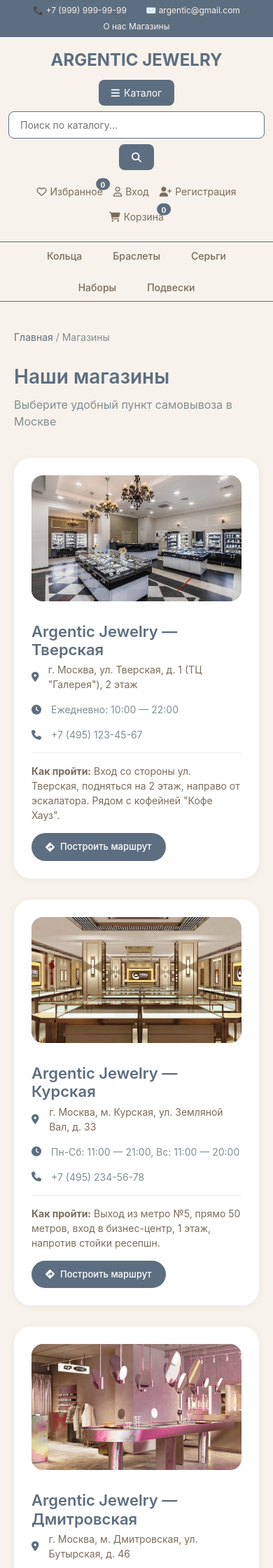
After one commit to kiraaamel/jewelry, a Django app: page /stores/ in a window 390 px wide. The commit adds this page. Shown: the top 2240 px of the page at 70% size. Run offline with Django 4.2, Linux system fonts and the light colour scheme; data that the repository does not hold is empty; parts of the project's set-up code (start-up, migrations or seed data) failed here and were passed over.

Commit message:
Страница Магазины

```diff
--- a/shop/urls.py
+++ b/shop/urls.py
@@ -23,6 +23,7 @@ urlpatterns = [
     path('favorites/', views.favorites, name='favorites'),
     path('product/<int:pk>/', views.product_detail, name='product_detail'),
     path('about/', views.about, name='about'),
+    path('stores/', views.stores, name='stores'),
     # ========== АУТЕНТИФИКАЦИЯ (allauth) ==========
     path('accounts/login/', allauth_views.LoginView.as_view(), name='account_login'),
     path('accounts/logout/', allauth_views.LogoutView.as_view(), name='account_logout'),
--- a/shop/views.py
+++ b/shop/views.py
@@ -371,3 +371,7 @@ def orders(request):
 def about(request):
     """Страница О нас"""
     return render(request, 'shop/about.html')
+
+def stores(request):
+    """Страница магазинов и пунктов самовывоза"""
+    return render(request, 'shop/stores.html')
--- a/templates/base.html
+++ b/templates/base.html
@@ -284,7 +284,7 @@
                 </div>
                 <div class="col-md-6 text-md-end text-center">
                     <a href="{% url 'about' %}">О нас</a>
-                    <a href="#">Магазины</a>
+                    <a href="{% url 'stores' %}">Магазины</a>
                 </div>
             </div>
         </div>
@@ -391,7 +391,7 @@
                 <div class="col-md-3">
                     <h5>О компании</h5>
                     <a href="{% url 'about' %}">О нас</a>
-                    <a href="#">Магазины</a>
+                    <a href="{% url 'stores' %}">Магазины</a>
                     <a href="#">Контакты</a>
                     <a href="#">Вакансии</a>
                 </div>
--- /dev/null
+++ b/templates/shop/stores.html
@@ -0,0 +1,337 @@
+{% extends 'base.html' %}
+{% load static %}
+
+{% block content %}
+<style>
+:root {
+    --bg-cream: #F7F2EB;
+    --accent: #5D6E80;
+    --brown: #7A6B5B;
+    --gray: #808E92;
+}
+
+.stores-page {
+    background: var(--bg-cream);
+    padding: 40px 0;
+    min-height: 70vh;
+}
+
+.stores-container {
+    max-width: 1200px;
+    margin: 0 auto;
+    padding: 0 20px;
+}
+
+/* хлебные крошки */
+.breadcrumbs {
+    font-size: 14px;
+    color: var(--gray);
+    margin-bottom: 30px;
+}
+
+.breadcrumbs a {
+    color: var(--accent);
+    text-decoration: none;
+}
+
+.breadcrumbs a:hover {
+    text-decoration: underline;
+}
+
+/* заголовок */
+.page-title {
+    font-size: 32px;
+    font-weight: 600;
+    color: var(--accent);
+    margin-bottom: 10px;
+}
+
+.page-subtitle {
+    font-size: 16px;
+    color: var(--gray);
+    margin-bottom: 40px;
+}
+
+/* карточка магазина */
+.store-card {
+    display: flex;
+    gap: 30px;
+    background: white;
+    border-radius: 24px;
+    padding: 25px;
+    margin-bottom: 30px;
+    box-shadow: 0 2px 12px rgba(0,0,0,0.05);
+    transition: transform 0.3s, box-shadow 0.3s;
+}
+
+.store-card:hover {
+    transform: translateY(-3px);
+    box-shadow: 0 8px 25px rgba(0,0,0,0.1);
+}
+
+/* фото магазина */
+.store-image {
+    flex: 0 0 300px;
+}
+
+.store-image img {
+    width: 100%;
+    height: 200px;
+    object-fit: cover;
+    border-radius: 16px;
+}
+
+/* информация */
+.store-info {
+    flex: 1;
+}
+
+.store-name {
+    font-size: 22px;
+    font-weight: 600;
+    color: var(--accent);
+    margin-bottom: 5px;
+}
+
+.store-address {
+    font-size: 14px;
+    color: var(--brown);
+    margin-bottom: 15px;
+    display: flex;
+    align-items: center;
+    gap: 8px;
+}
+
+.store-address i {
+    color: var(--accent);
+    width: 20px;
+}
+
+.store-schedule {
+    font-size: 14px;
+    color: var(--gray);
+    margin-bottom: 15px;
+    display: flex;
+    align-items: center;
+    gap: 8px;
+}
+
+.store-schedule i {
+    color: var(--accent);
+    width: 20px;
+}
+
+.store-phone {
+    font-size: 14px;
+    color: var(--gray);
+    margin-bottom: 15px;
+    display: flex;
+    align-items: center;
+    gap: 8px;
+}
+
+.store-phone i {
+    color: var(--accent);
+    width: 20px;
+}
+
+.store-description {
+    font-size: 14px;
+    color: var(--brown);
+    line-height: 1.5;
+    margin-top: 15px;
+    padding-top: 15px;
+    border-top: 1px solid #e9ecef;
+}
+
+/* кнопка построить маршрут */
+.btn-route {
+    display: inline-flex;
+    align-items: center;
+    gap: 8px;
+    background: var(--accent);
+    color: white;
+    padding: 10px 20px;
+    border-radius: 30px;
+    text-decoration: none;
+    font-size: 13px;
+    font-weight: 500;
+    margin-top: 15px;
+    transition: all 0.3s;
+}
+
+.btn-route:hover {
+    background: #4a5a6a;
+    transform: translateY(-2px);
+    color: white;
+}
+
+/* карта */
+.map-container {
+    margin-top: 50px;
+    background: white;
+    border-radius: 24px;
+    padding: 20px;
+    box-shadow: 0 2px 12px rgba(0,0,0,0.05);
+}
+
+.map-title {
+    font-size: 18px;
+    font-weight: 600;
+    color: var(--accent);
+    margin-bottom: 15px;
+    display: flex;
+    align-items: center;
+    gap: 8px;
+}
+
+.map-wrapper {
+    border-radius: 16px;
+    overflow: hidden;
+}
+
+.map-wrapper iframe {
+    width: 100%;
+    height: 400px;
+    border: none;
+}
+
+/* адаптивность */
+@media (max-width: 768px) {
+    .store-card {
+        flex-direction: column;
+    }
+
+    .store-image {
+        flex: 0 0 auto;
+    }
+
+    .store-image img {
+        height: 180px;
+    }
+
+    .page-title {
+        font-size: 28px;
+    }
+}
+</style>
+
+<div class="stores-page">
+    <div class="stores-container">
+
+        <!-- хлебные крошки -->
+        <div class="breadcrumbs">
+            <a href="/">Главная</a> / <span>Магазины</span>
+        </div>
+
+        <!-- заголовок -->
+        <h1 class="page-title">Наши магазины</h1>
+        <p class="page-subtitle">Выберите удобный пункт самовывоза в Москве</p>
+
+        <!-- карточки магазинов -->
+
+        <!-- Магазин №1 - Тверская -->
+        <div class="store-card">
+            <div class="store-image">
+                <img src="{% static 'shop/images/store1.jpg' %}" alt="Магазин на Тверской" onerror="this.src='https://via.placeholder.com/300x200?text=Магазин+на+Тверской'">
+            </div>
+            <div class="store-info">
+                <h2 class="store-name">Argentic Jewelry — Тверская</h2>
+                <div class="store-address">
+                    <i class="fas fa-map-marker-alt"></i>
+                    <span>г. Москва, ул. Тверская, д. 1 (ТЦ "Галерея"), 2 этаж</span>
+                </div>
+                <div class="store-schedule">
+                    <i class="fas fa-clock"></i>
+                    <span>Ежедневно: 10:00 — 22:00</span>
+                </div>
+                <div class="store-phone">
+                    <i class="fas fa-phone"></i>
+                    <span>+7 (495) 123-45-67</span>
+                </div>
+                <div class="store-description">
+                    <strong>Как пройти:</strong> Вход со стороны ул. Тверская, подняться на 2 этаж,
+                    направо от эскалатора. Рядом с кофейней "Кофе Хауз".
+                </div>
+                <a href="https://yandex.ru/maps/?text=Москва, Тверская, 1" target="_blank" class="btn-route">
+                    <i class="fas fa-directions"></i> Построить маршрут
+                </a>
+            </div>
+        </div>
+
+        <!-- Магазин №2 - Курская -->
+        <div class="store-card">
+            <div class="store-image">
+                <img src="{% static 'shop/images/store2.jpg' %}" alt="Магазин на Курской" onerror="this.src='https://via.placeholder.com/300x200?text=Магазин+на+Курской'">
+            </div>
+            <div class="store-info">
+                <h2 class="store-name">Argentic Jewelry — Курская</h2>
+                <div class="store-address">
+                    <i class="fas fa-map-marker-alt"></i>
+                    <span>г. Москва, м. Курская, ул. Земляной Вал, д. 33</span>
+                </div>
+                <div class="store-schedule">
+                    <i class="fas fa-clock"></i>
+                    <span>Пн-Сб: 11:00 — 21:00, Вс: 11:00 — 20:00</span>
+                </div>
+                <div class="store-phone">
+                    <i class="fas fa-phone"></i>
+                    <span>+7 (495) 234-56-78</span>
+                </div>
+                <div class="store-description">
+                    <strong>Как пройти:</strong> Выход из метро №5, прямо 50 метров, вход в бизнес-центр,
+                    1 этаж, напротив стойки ресепшн.
+                </div>
+                <a href="https://yandex.ru/maps/?text=Москва, Земляной Вал, 33" target="_blank" class="btn-route">
+                    <i class="fas fa-directions"></i> Построить маршрут
+                </a>
+            </div>
+        </div>
+
+        <!-- Магазин №3 - Дмитровская -->
+        <div class="store-card">
+            <div class="store-image">
+                <img src="{% static 'shop/images/store3.jpg' %}" alt="Магазин на Дмитровской" onerror="this.src='https://via.placeholder.com/300x200?text=Магазин+на+Дмитровской'">
+            </div>
+            <div class="store-info">
+                <h2 class="store-name">Argentic Jewelry — Дмитровская</h2>
+                <div class="store-address">
+                    <i class="fas fa-map-marker-alt"></i>
+                    <span>г. Москва, м. Дмитровская, ул. Бутырская, д. 46</span>
+                </div>
+                <div class="store-schedule">
+                    <i class="fas fa-clock"></i>
+                    <span>Ежедневно: 10:00 — 21:00</span>
+                </div>
+                <div class="store-phone">
+                    <i class="fas fa-phone"></i>
+                    <span>+7 (495) 345-67-89</span>
+                </div>
+                <div class="store-description">
+                    <strong>Как пройти:</strong> Выход из метро №2, пройти ТЦ "Бутырский",
+                    вход с торца здания, 1 этаж, вывеска Argentic.
+                </div>
+                <a href="https://yandex.ru/maps/?text=Москва, Бутырская, 46" target="_blank" class="btn-route">
+                    <i class="fas fa-directions"></i> Построить маршрут
+                </a>
+            </div>
+        </div>
+
+        <!-- карта -->
+        <div class="map-container">
+            <div class="map-title">
+                <i class="fas fa-map"></i>
+                <span>Все магазины на карте</span>
+            </div>
+            <div class="map-wrapper">
+                <iframe
+                    src="https://yandex.ru/map-widget/v1/?ll=37.617698,55.755864&z=12&pt=37.605330,55.764580,pm2rdm~37.672720,55.757660,pm2rdm~37.588440,55.808890,pm2rdm"
+                    allowfullscreen="true"
+                    loading="lazy">
+                </iframe>
+            </div>
+        </div>
+
+    </div>
+</div>
+{% endblock %}
```
Also changed, not shown: static/shop/images/store1.jpg (added), static/shop/images/store2.jpg (added), static/shop/images/store3.jpg (added), 3 other files.
